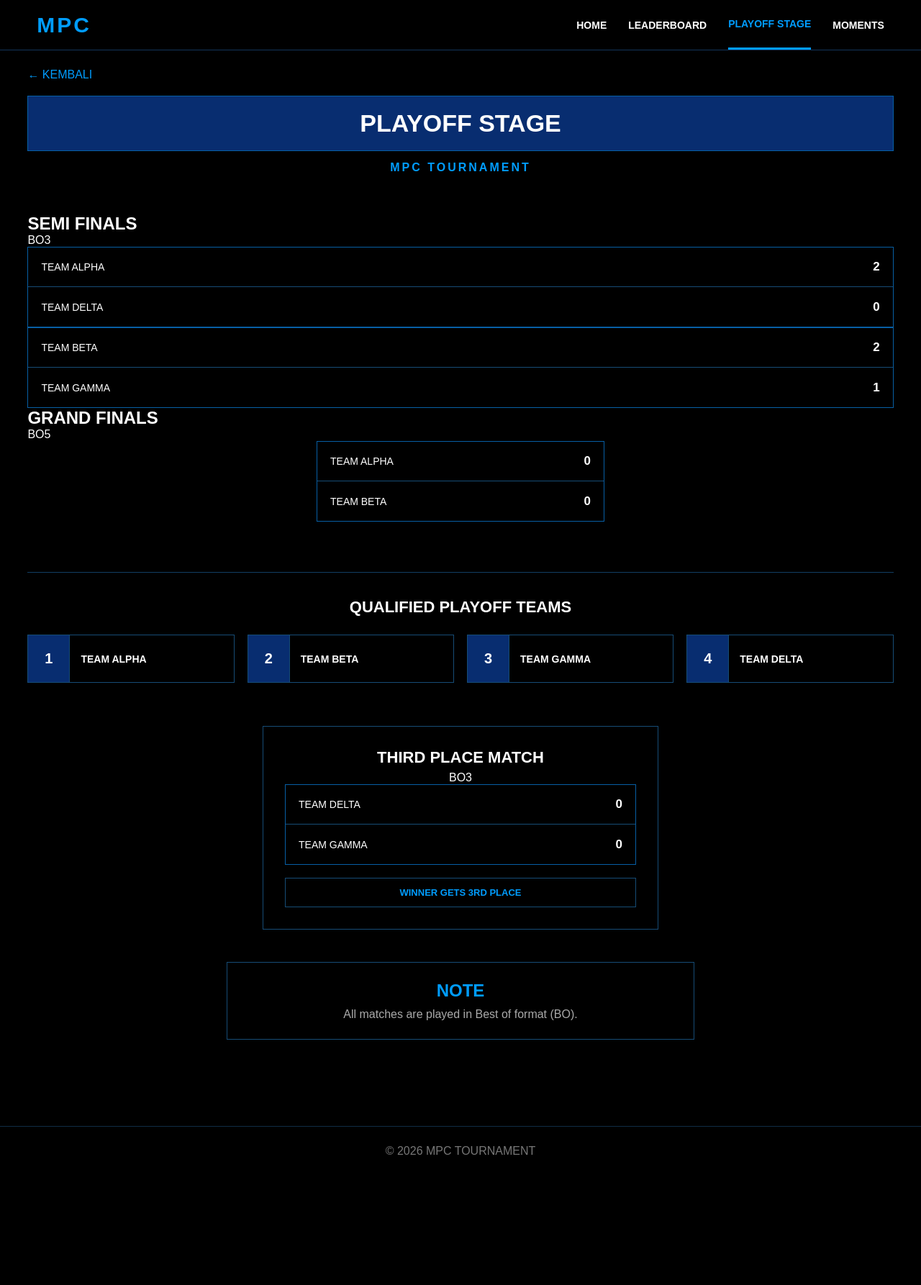
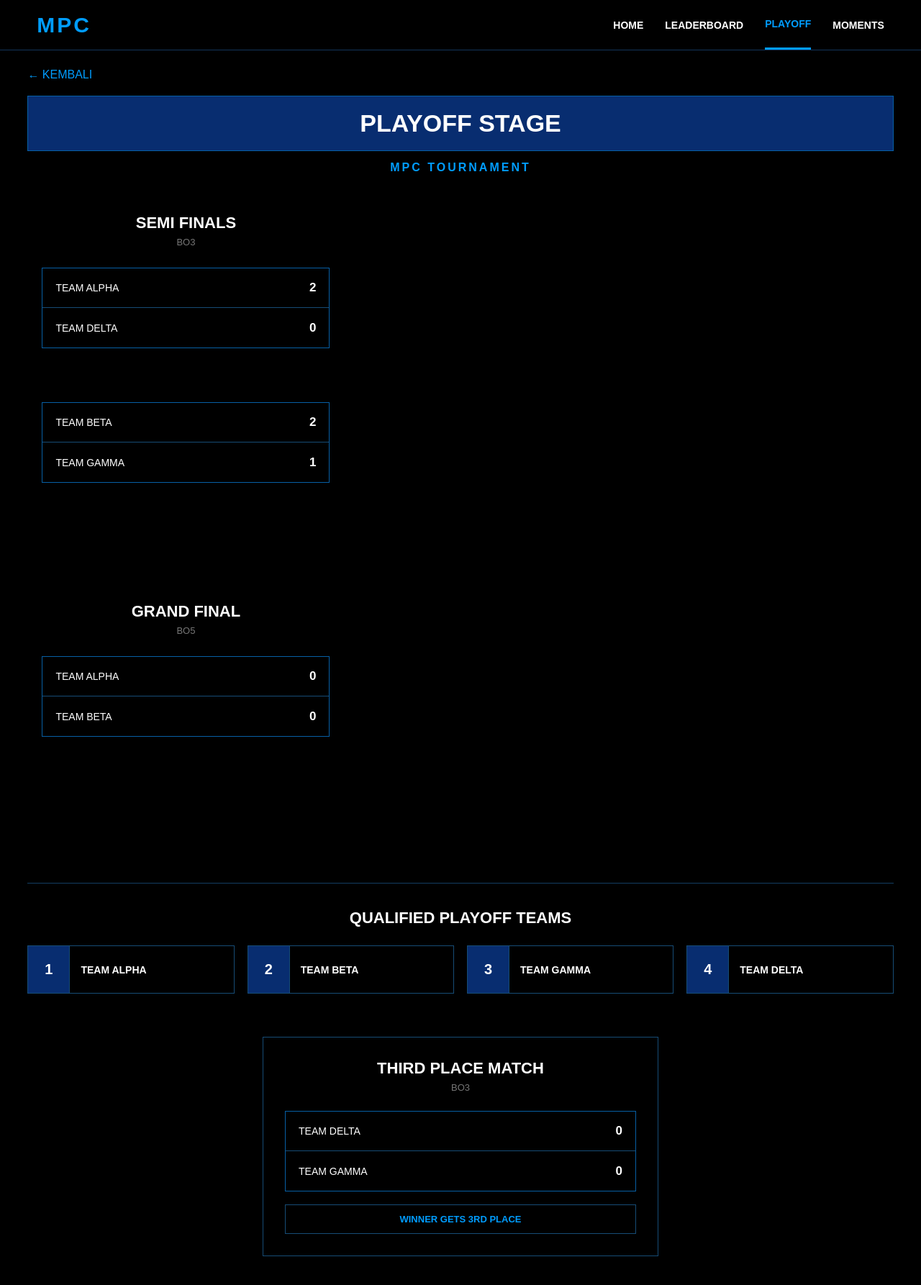
Before and after one commit to naqiuddin2303/MPC, a Flask app: page /playoff in a window 1280 px wide. Shown: the top 1786 px of the page at 72% size. Before the commit the page ends 1605 px from the top, so only its background shows below. Run offline with Flask 3, Linux system fonts and the light colour scheme.

Commit message:
Update playoff.html

```diff
--- a/templates/playoff.html
+++ b/templates/playoff.html
@@ -8,7 +8,7 @@
     <meta name="viewport"
           content="width=device-width, initial-scale=1.0">
 
-    <title>MPC - Playoff Stage</title>
+    <title>MPC - Playoff</title>
 
     <link rel="stylesheet"
           href="{{ url_for('static', filename='style.css') }}">
@@ -19,15 +19,16 @@
 <body>
 
 
-<!-- ==========================================
+<!-- ==============================
      NAVIGATION
-========================================== -->
+============================== -->
 
 <nav>
 
     <div class="logo-text">
         MPC
     </div>
+
 
     <div class="nav-links">
 
@@ -42,7 +43,7 @@
         <a href="/playoff"
            class="active">
 
-            PLAYOFF STAGE
+            PLAYOFF
 
         </a>
 
@@ -55,9 +56,6 @@
 </nav>
 
 
-<!-- ==========================================
-     MAIN
-========================================== -->
 
 <main class="page-container">
 
@@ -68,6 +66,7 @@
         ← KEMBALI
 
     </a>
+
 
 
     <header class="playoff-header">
@@ -83,36 +82,35 @@
     </header>
 
 
-    <!-- ======================================
+
+    <!-- =================================================
          MAIN BRACKET
-    ======================================= -->
+    ================================================== -->
 
     <section class="playoff-bracket">
 
 
-        <!-- ==================================
+        <!-- ==========================
              SEMI FINALS
-        =================================== -->
+        =========================== -->
 
-        <div class="semi-finals">
+        <div class="semi-column">
 
-
-            <div class="round-title">
 
             <h2>
                 SEMI FINALS
             </h2>
 
-                <span>
+
+            <p class="bo">
                 BO3
-                </span>
+            </p>
 
-            </div>
 
 
             <!-- SEMI FINAL 1 -->
 
-            <div class="semi-match semi-match-1">
+            <div class="bracket-match">
 
                 <div class="match">
 
@@ -146,9 +144,10 @@
             </div>
 
 
+
             <!-- SEMI FINAL 2 -->
 
-            <div class="semi-match semi-match-2">
+            <div class="bracket-match">
 
                 <div class="match">
 
@@ -181,46 +180,48 @@
 
             </div>
 
-        </div>
-
-
-        <!-- ==================================
-             CONNECTOR
-        =================================== -->
-
-        <div class="bracket-lines">
-
-            <div class="line-top"></div>
-
-            <div class="line-bottom"></div>
-
-            <div class="line-vertical"></div>
-
-            <div class="line-to-final"></div>
 
         </div>
 
 
-        <!-- ==================================
-             GRAND FINAL
-        =================================== -->
 
-        <div class="grand-final">
+        <!-- ==========================
+             CONNECTOR
+        =========================== -->
 
-            <div class="round-title">
+        <div class="connector-area">
 
-                <h2>
-                    GRAND FINALS
-                </h2>
+            <div class="connector-line top-line"></div>
 
-                <span>
-                    BO5
-                </span>
+            <div class="connector-line bottom-line"></div>
+
+            <div class="connector-vertical"></div>
+
+            <div class="connector-to-final"></div>
 
         </div>
 
 
+
+        <!-- ==========================
+             GRAND FINAL
+        =========================== -->
+
+        <div class="grand-column">
+
+
+            <h2>
+                GRAND FINAL
+            </h2>
+
+
+            <p class="bo">
+                BO5
+            </p>
+
+
             <div class="grand-match">
+
 
                 <div class="match">
 
@@ -251,7 +252,9 @@
 
                 </div>
 
+
             </div>
+
 
         </div>
 
@@ -259,11 +262,13 @@
     </section>
 
 
-    <!-- ======================================
+
+    <!-- =================================================
          QUALIFIED TEAMS
-    ======================================= -->
+    ================================================== -->
 
     <section class="qualified-section">
+
 
         <h2>
             QUALIFIED PLAYOFF TEAMS
@@ -272,49 +277,62 @@
 
         <div class="qualified-grid">
 
+
             {% for team in playoff_teams %}
+
 
             <div class="qualified-card">
 
+
                 <span class="rank">
+
                     {{ loop.index }}
+
                 </span>
 
+
                 <span class="team-name">
+
                     {{ team }}
+
                 </span>
+
 
             </div>
 
+
             {% endfor %}
 
+
         </div>
+
 
     </section>
 
 
-    <!-- ======================================
+
+    <!-- =================================================
          THIRD PLACE
-    ======================================= -->
+    ================================================== -->
 
     <section class="third-place-section">
 
-        <div class="round-title">
 
         <h2>
             THIRD PLACE MATCH
         </h2>
 
-            <span>
+
+        <p class="bo">
             BO3
-            </span>
-
-        </div>
+        </p>
 
 
         <div class="third-match">
 
+
             <div class="match">
+
 
                 <div class="team-row">
 
@@ -341,7 +359,9 @@
 
                 </div>
 
+
             </div>
+
 
         </div>
 
@@ -352,27 +372,33 @@
 
         </div>
 
+
     </section>
 
 
-    <!-- ======================================
+
+    <!-- =================================================
          NOTE
-    ======================================= -->
+    ================================================== -->
 
     <section class="note-box">
+
 
         <h2>
             NOTE
         </h2>
 
+
         <p>
             All matches are played in Best of format (BO).
         </p>
+
 
     </section>
 
 
 </main>
+
 
 
 <footer>
@@ -383,5 +409,4 @@
 
 
 </body>
-
 </html>
```
Lines whose indentation alone changed are shown as unchanged.
